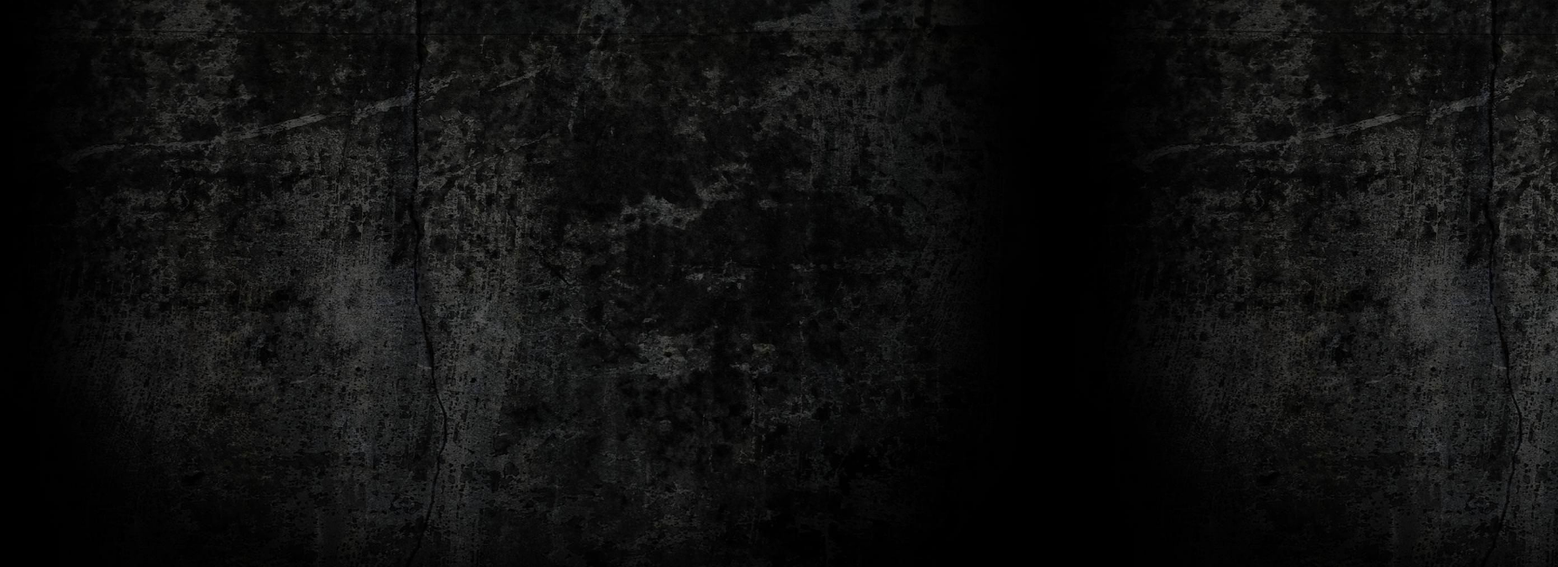
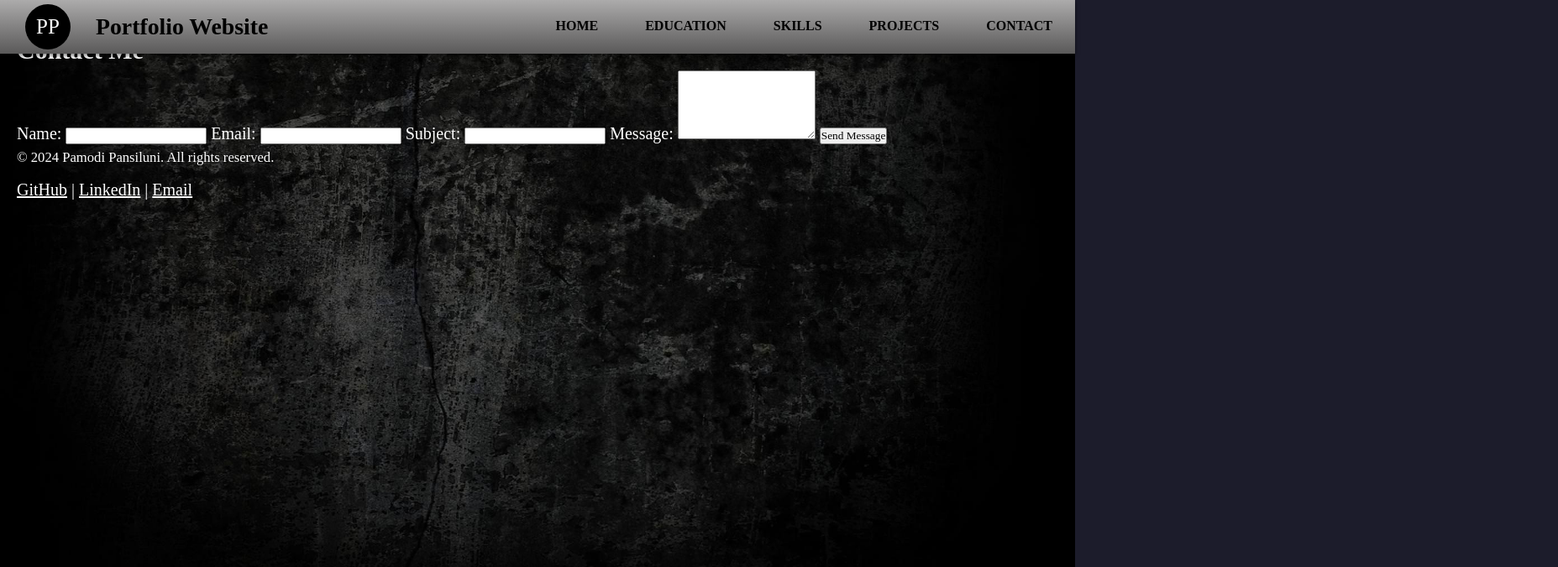
Before and after one commit to Pamodi1022/Portfolio, a plain HTML site: page Contact.html in a window 1280 px wide. Shown: the top 676 px of the page at 84% size, 1855 px wide, since content can reach past the window. Drawn offline with Linux system fonts and the light colour scheme.

Commit message:
feat: contact page

```diff
--- a/Contact.html
+++ b/Contact.html
@@ -4,36 +4,59 @@
 	<meta charset="UTF-8">
 	<meta name="viewport" content="width=device-width, initial-scale=1.0">
 	<title>Contact Me</title>
-	<link rel="stylesheet" href="styles.css">
+	<link rel="stylesheet" href="./styles.css">
 </head>
 <body>
-<!--	<header>-->
-<!--		<a href="index.html" class="logo-holder">LM Portfolio</a>-->
-<!--		<nav>-->
-<!--			<ul id="menu">-->
-<!--				<li><a href="index.html">Home</a></li>-->
-<!--				<li><a href="about.html">About</a></li>-->
-<!--				<li><a href="blogs.html">Blogs</a></li>-->
-<!--				<li><a href="contact.html" class="button">Contact Me</a></li>-->
-<!--			</ul>-->
-<!--		</nav>-->
-<!--	</header>-->
-	<main>
-		<section class="contact container">
+<header>
+	<nav id="navlist">
+		<input type="checkbox" id="menu-toggle" class="mobile-toggle">
+		<label for="menu-toggle" class="mobile-toggle-label">
+			<svg class="w-6 h-6 text-gray-800" aria-hidden="true" xmlns="http://www.w3.org/2000/svg" width="24" height="24" fill="none" viewBox="0 0 24 24">
+				<path stroke="currentColor" stroke-linecap="round" stroke-width="2" d="M5 7h14M5 12h14M5 17h10"/>
+			</svg>
+		</label>
+		<ul>
+			<div class="logo-container">
+				<div id="logo">PP</div>
+				<li id="name">Portfolio Website</li>
+			</div>
+			<div class="nav-links">
+				<li><a href="index.html">HOME</a></li>
+				<li><a href="index.html#education">EDUCATION</a></li>
+				<li><a href="index.html#skills">SKILLS</a></li>
+				<li><a href="Projects.html">PROJECTS</a></li>
+				<li><a href="Contact.html">CONTACT</a></li>
+			</div>
+		</ul>
+	</nav>
+</header>
+
+<div class="contact">
 	<h2>Contact Me</h2>
-			<form action="#" method="post">
+	<form class="contact-form">
 		<label for="name">Name:</label>
 		<input type="text" id="name" name="name" required>
+
 		<label for="email">Email:</label>
 		<input type="email" id="email" name="email" required>
+
+		<label for="subject">Subject:</label>
+		<input type="text" id="subject" name="subject" required>
+
 		<label for="message">Message:</label>
-				<textarea id="message" name="message" required></textarea>
+		<textarea id="message" name="message" rows="5" required></textarea>
+
 		<button type="submit">Send Message</button>
 	</form>
-		</section>
-	</main>
-	<footer>
-		<p>&copy; 2024 Pamodi Pansiluni. All Rights Reserved.</p>
+</div>
+
+<footer class="footer">
+	<p>&copy; 2024  Pamodi Pansiluni.  All rights reserved.</p>
+	<div class="social-links">
+		<a href="https://github.com/yourusername" target="_blank">GitHub</a> |
+		<a href="https://linkedin.com/in/yourusername" target="_blank">LinkedIn</a> |
+		<a href="mailto:youremail@example.com">Email</a>
+	</div>
 </footer>
 </body>
 </html>
```
Lines whose indentation alone changed are shown as unchanged.
